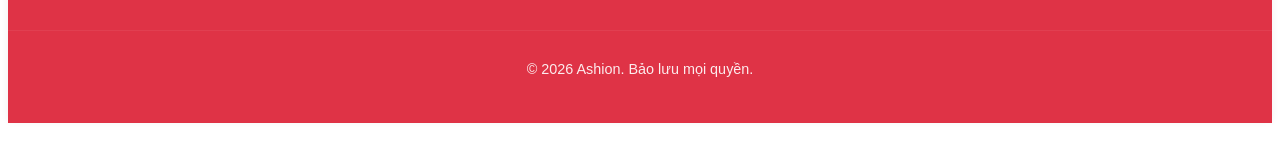
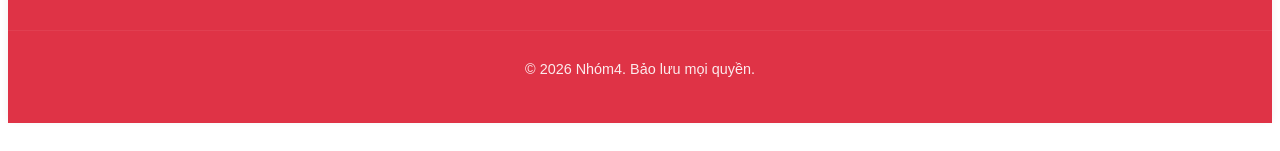
Before and after one commit to chungdt051204/Xay-dung-phan-mem-web, a React (Vite) app in the folder client/my-react-app/: page / in a window 1280 px wide. Shown: the part 367-518 px from the top of the page. Built offline with nearby package versions, Linux system fonts and the light colour scheme; no server answers.

Commit message:
Update Footer.jsx

```diff
--- a/client/my-react-app/src/assets/components/Footer.jsx
+++ b/client/my-react-app/src/assets/components/Footer.jsx
@@ -65,7 +65,7 @@
       </div>
 
       <div className="footer-bottom">
-        <p>&copy; {new Date().getFullYear()} Ashion. Bảo lưu mọi quyền.</p>
+        <p>&copy; {new Date().getFullYear()} Nhóm4. Bảo lưu mọi quyền.</p>
       </div>
     </footer>
   );
```
